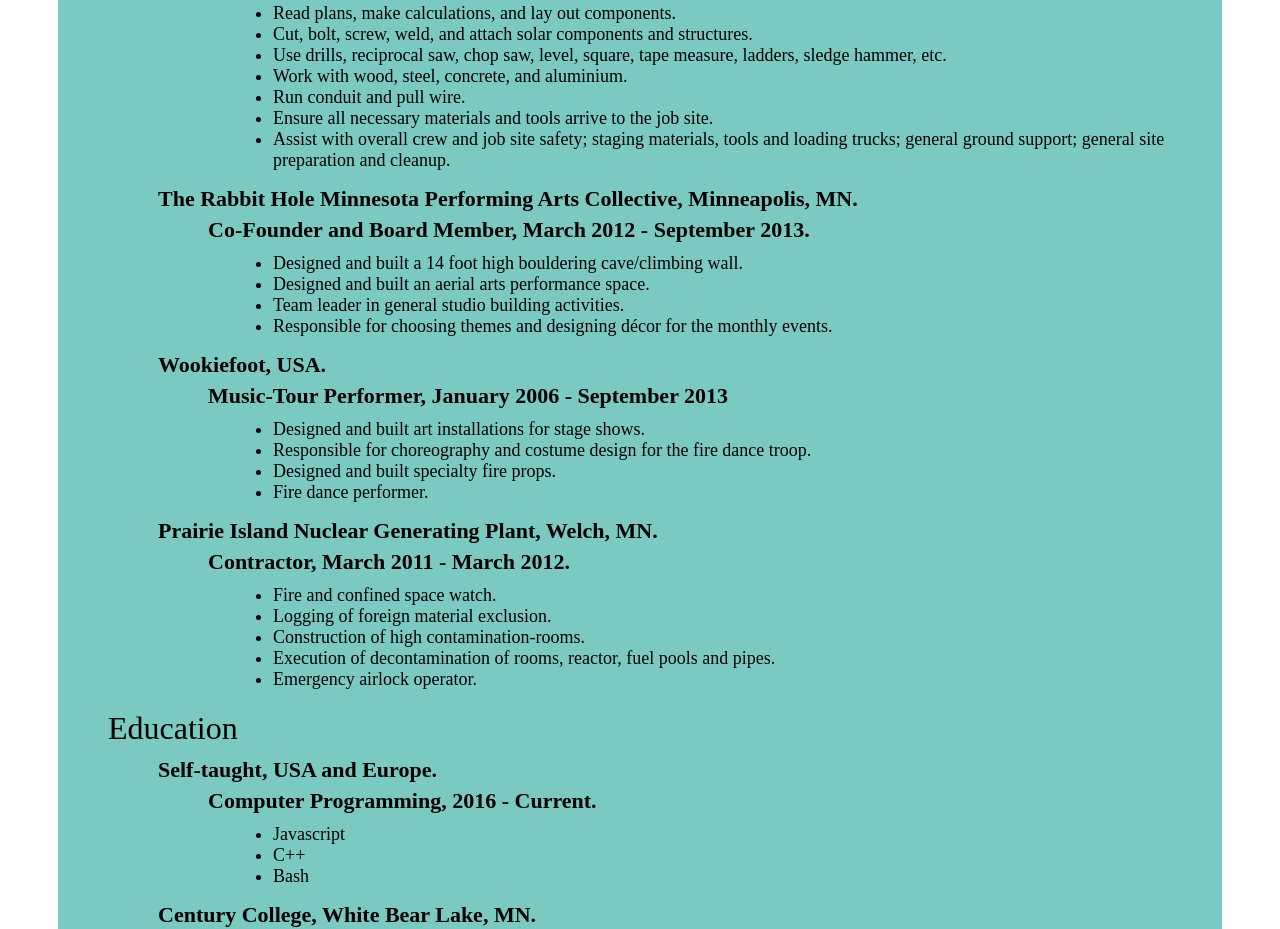
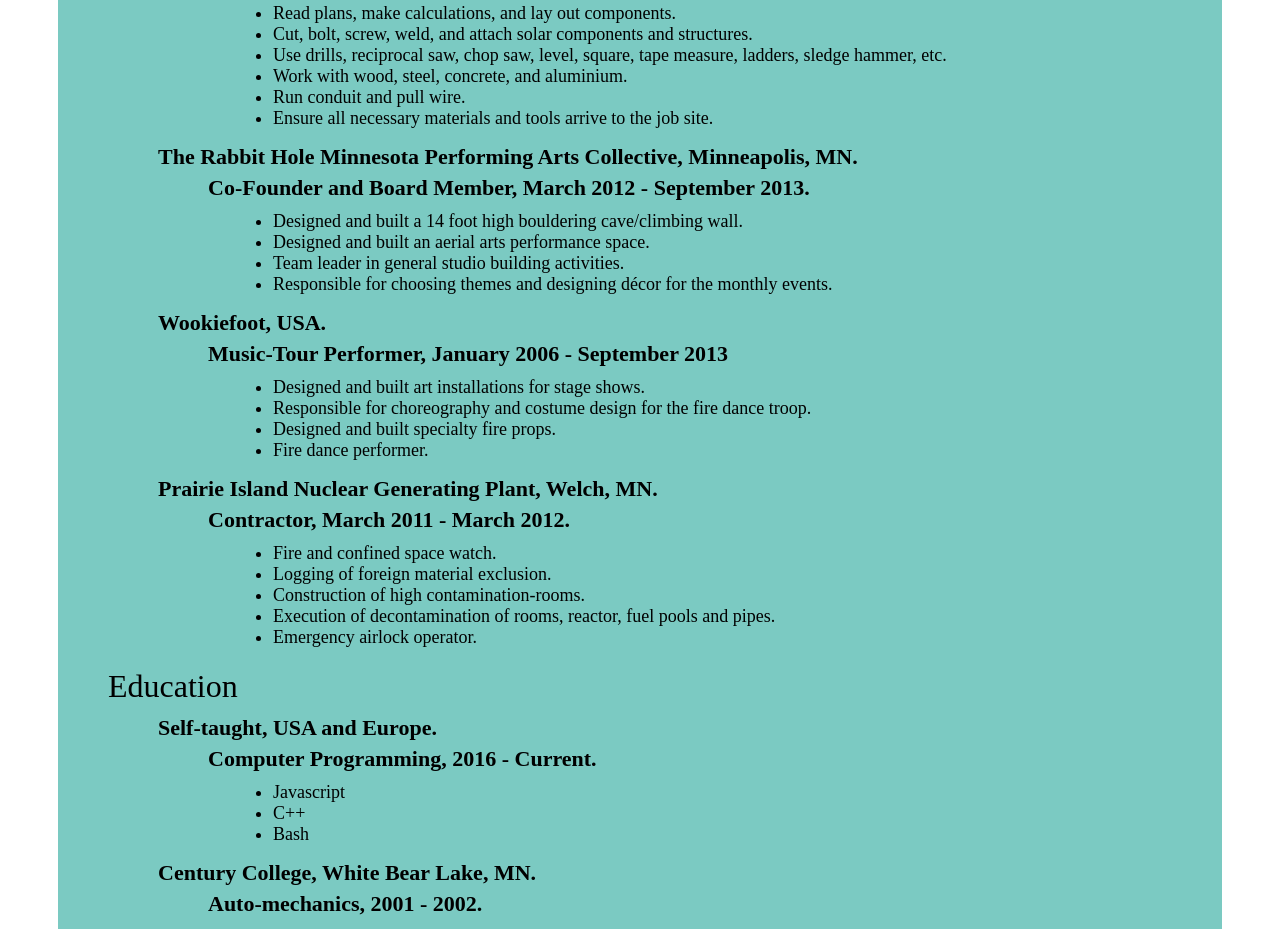
Before and after one commit to dpbpd/Resume, a website: page index.html in a window 1280 px wide. Shown: the part 915-1844 px from the top of the page. Drawn offline with Linux system fonts and the light colour scheme.

Commit message:
text edit

```diff
--- a/index.html
+++ b/index.html
@@ -86,7 +86,6 @@
 							<li>Work with wood, steel, concrete, and aluminium.</li>
 							<li>Run conduit and pull wire.</li>
 							<li>Ensure all necessary materials and tools arrive to the job site.</li>
-							<li>Assist with overall crew and job site safety; staging materials, tools and loading trucks; general ground support; general site preparation and cleanup.</li>
 
 						</ul>
 					</div>
```
